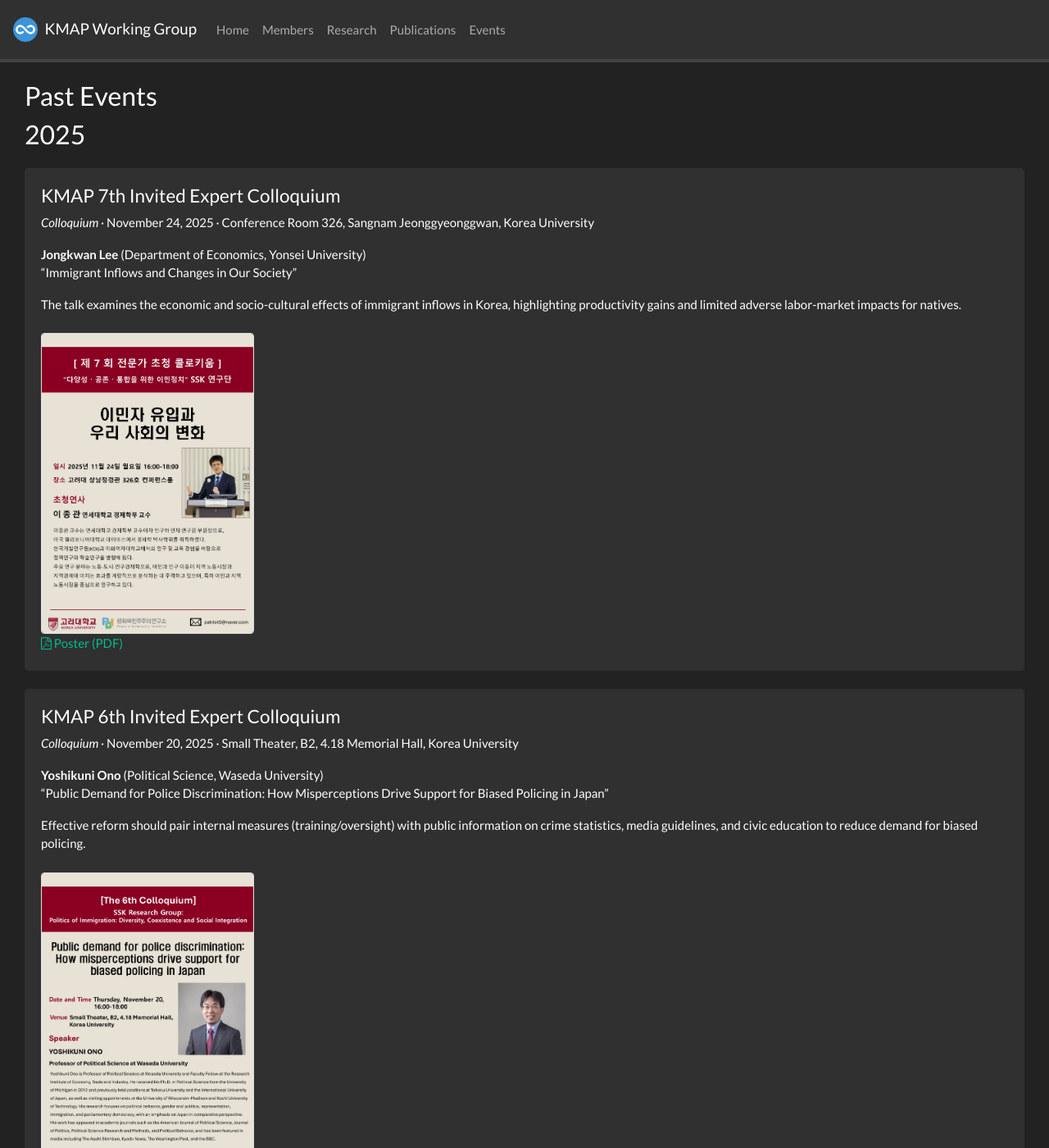
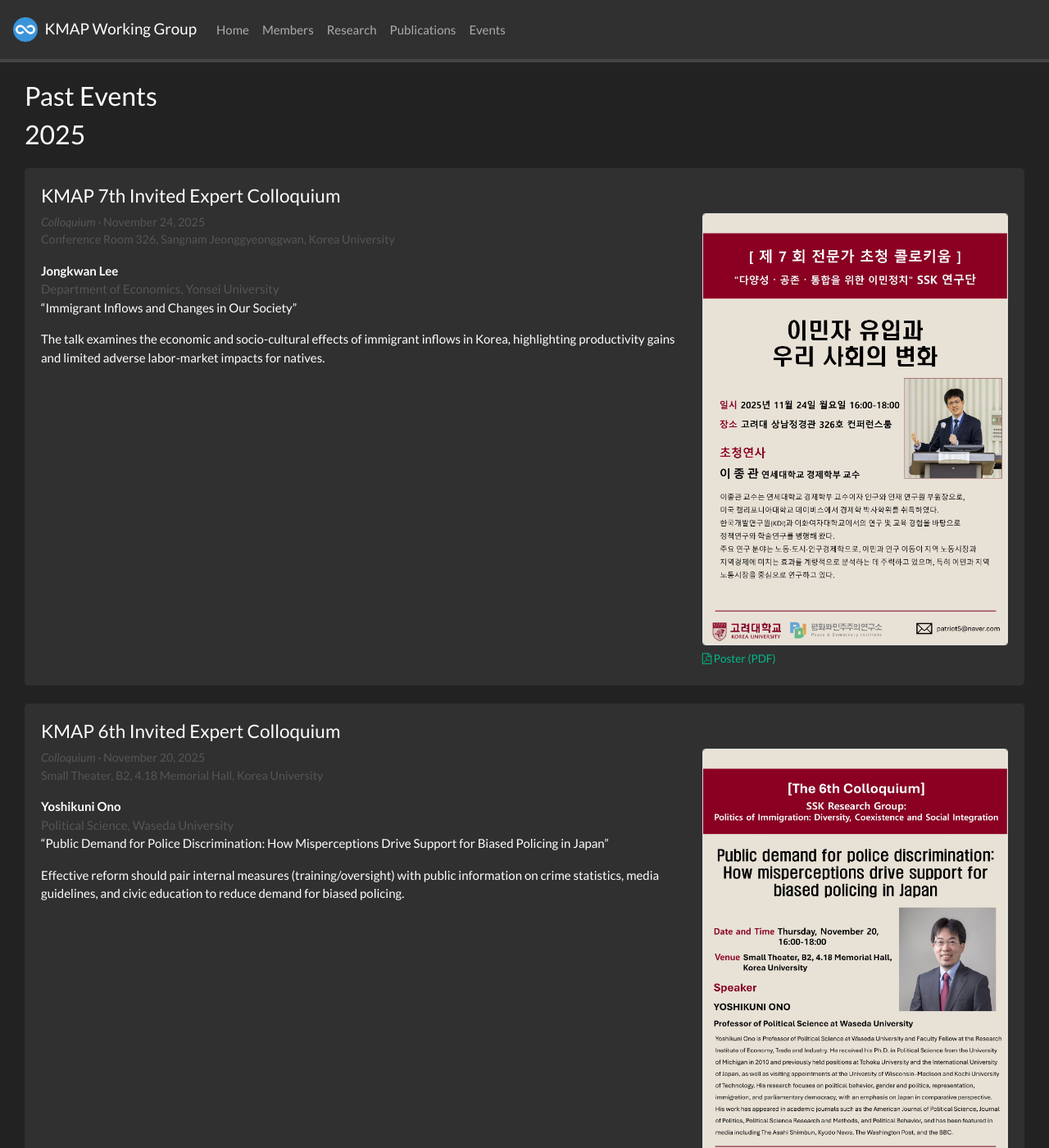
Before and after one commit to kmapgroup/kmapgroup.github.io, a Jekyll site: the page built from _pages/events.md, in a window 1280 px wide and 1400 px high, scrolled down 202 px. Shown: the whole window at 82% size. Built offline with Jekyll 4.4.1, drawn with Linux system fonts in a browser that asks for light colours; nearby versions of some CDN libraries; a style sheet for code colours, icons or effects is not loaded; some of the changed text lies outside the part shown.

Commit message:
Lay out events in two columns: details left, poster right
Bootstrap col-sm-8 / col-sm-4 per event, so the poster sits beside the
description instead of below it. The one event without a poster spans
the full width. Columns stack vertically on narrow screens.

Co-Authored-By: Claude Opus 5 (1M context) <noreply@anthropic.com>

```diff
--- a/_pages/events.md
+++ b/_pages/events.md
@@ -6,12 +6,27 @@ permalink: /events/
 ---
 
 <style>
+/* 이벤트 항목: 왼쪽 설명 / 오른쪽 포스터 2단.
+   좁은 화면(col-sm 미만)에서는 Bootstrap이 자동으로 세로로 쌓는다. */
 .event-poster img {
-  max-width: 260px;
   width: 100%;
   border: 1px solid #ddd;
   border-radius: 4px;
-  margin-top: 8px;
+}
+.event-poster .poster-link {
+  display: inline-block;
+  margin-top: 6px;
+  font-size: 0.9em;
+}
+.event-meta {
+  color: #555;
+  font-size: 0.95em;
+}
+.event-affil {
+  color: #555;
+}
+.jumbotron h4 {
+  margin-top: 0;
 }
 </style>
 
@@ -29,138 +44,178 @@ permalink: /events/
 
 <div class="jumbotron">
 <h4>KMAP 7th Invited Expert Colloquium</h4>
-<p><i>Colloquium</i> &middot; November 24, 2025 &middot; Conference Room 326, Sangnam Jeonggyeonggwan, Korea University</p>
-<p><b>Jongkwan Lee</b> (Department of Economics, Yonsei University)<br>
+<div class="row">
+<div class="col-sm-8">
+<p class="event-meta"><i>Colloquium</i> &middot; November 24, 2025<br>Conference Room 326, Sangnam Jeonggyeonggwan, Korea University</p>
+<p><b>Jongkwan Lee</b><br><span class="event-affil">Department of Economics, Yonsei University</span><br>
 &ldquo;Immigrant Inflows and Changes in Our Society&rdquo;</p>
 <p>The talk examines the economic and socio-cultural effects of immigrant inflows in Korea, highlighting productivity gains and limited adverse labor-market impacts for natives.</p>
-<p class="event-poster">
+</div>
+<div class="col-sm-4 event-poster">
 <a href="{{ site.url }}{{ site.baseurl }}/files/posters/kmap-7th-20251124.pdf" target="_blank">
-<img src="{{ site.url }}{{ site.baseurl }}/images/posters/kmap-7th-20251124.jpg" alt="Poster">
-</a><br>
-<a href="{{ site.url }}{{ site.baseurl }}/files/posters/kmap-7th-20251124.pdf" target="_blank"><i class="fa fa-file-pdf-o"></i> Poster (PDF)</a>
-</p>
+<img src="{{ site.url }}{{ site.baseurl }}/images/posters/kmap-7th-20251124.jpg" alt="Poster for KMAP 7th Invited Expert Colloquium">
+</a>
+<a href="{{ site.url }}{{ site.baseurl }}/files/posters/kmap-7th-20251124.pdf" target="_blank" class="poster-link"><i class="fa fa-file-pdf-o"></i> Poster (PDF)</a>
+</div>
+</div>
 </div>
 
 <div class="jumbotron">
 <h4>KMAP 6th Invited Expert Colloquium</h4>
-<p><i>Colloquium</i> &middot; November 20, 2025 &middot; Small Theater, B2, 4.18 Memorial Hall, Korea University</p>
-<p><b>Yoshikuni Ono</b> (Political Science, Waseda University)<br>
+<div class="row">
+<div class="col-sm-8">
+<p class="event-meta"><i>Colloquium</i> &middot; November 20, 2025<br>Small Theater, B2, 4.18 Memorial Hall, Korea University</p>
+<p><b>Yoshikuni Ono</b><br><span class="event-affil">Political Science, Waseda University</span><br>
 &ldquo;Public Demand for Police Discrimination: How Misperceptions Drive Support for Biased Policing in Japan&rdquo;</p>
 <p>Effective reform should pair internal measures (training/oversight) with public information on crime statistics, media guidelines, and civic education to reduce demand for biased policing.</p>
-<p class="event-poster">
+</div>
+<div class="col-sm-4 event-poster">
 <a href="{{ site.url }}{{ site.baseurl }}/files/posters/kmap-6th-20251120.pdf" target="_blank">
-<img src="{{ site.url }}{{ site.baseurl }}/images/posters/kmap-6th-20251120.jpg" alt="Poster">
-</a><br>
-<a href="{{ site.url }}{{ site.baseurl }}/files/posters/kmap-6th-20251120.pdf" target="_blank"><i class="fa fa-file-pdf-o"></i> Poster (PDF)</a>
-</p>
+<img src="{{ site.url }}{{ site.baseurl }}/images/posters/kmap-6th-20251120.jpg" alt="Poster for KMAP 6th Invited Expert Colloquium">
+</a>
+<a href="{{ site.url }}{{ site.baseurl }}/files/posters/kmap-6th-20251120.pdf" target="_blank" class="poster-link"><i class="fa fa-file-pdf-o"></i> Poster (PDF)</a>
+</div>
+</div>
 </div>
 
 <div class="jumbotron">
 <h4>Lecture</h4>
-<p><i>Invited Lecture</i> &middot; October 27, 2025 &middot; #521, SK Future Hall, Korea University</p>
-<p><b>Taeyoung Kang</b> (UnderScore)<br>
+<div class="row">
+<div class="col-sm-8">
+<p class="event-meta"><i>Invited Lecture</i> &middot; October 27, 2025<br>#521, SK Future Hall, Korea University</p>
+<p><b>Taeyoung Kang</b><br><span class="event-affil">UnderScore</span><br>
 &ldquo;How Are Research and Knowledge Work (Already) Being Automated?&rdquo;</p>
 <p>This lecture explores how research and knowledge work are already being automated with large language models, showcasing Underscore's applied NLP and computational social science workflows.</p>
-<p class="event-poster">
+</div>
+<div class="col-sm-4 event-poster">
 <a href="{{ site.url }}{{ site.baseurl }}/files/posters/lecture-20251027.pdf" target="_blank">
-<img src="{{ site.url }}{{ site.baseurl }}/images/posters/lecture-20251027.jpg" alt="Poster">
-</a><br>
-<a href="{{ site.url }}{{ site.baseurl }}/files/posters/lecture-20251027.pdf" target="_blank"><i class="fa fa-file-pdf-o"></i> Poster (PDF)</a>
-</p>
+<img src="{{ site.url }}{{ site.baseurl }}/images/posters/lecture-20251027.jpg" alt="Poster for Lecture">
+</a>
+<a href="{{ site.url }}{{ site.baseurl }}/files/posters/lecture-20251027.pdf" target="_blank" class="poster-link"><i class="fa fa-file-pdf-o"></i> Poster (PDF)</a>
+</div>
+</div>
 </div>
 
 <div class="jumbotron">
 <h4>KMAP 5th Invited Expert Colloquium</h4>
-<p><i>Colloquium</i> &middot; October 24, 2025 &middot; Conference Room 326, Sangnam Jeonggyeonggwan, Korea University</p>
-<p><b>Minyi Yoo</b> (Migration Research &amp; Training Centre)<br>
+<div class="row">
+<div class="col-sm-8">
+<p class="event-meta"><i>Colloquium</i> &middot; October 24, 2025<br>Conference Room 326, Sangnam Jeonggyeonggwan, Korea University</p>
+<p><b>Minyi Yoo</b><br><span class="event-affil">Migration Research &amp; Training Centre</span><br>
 &ldquo;Building and Utilizing Foundational Data for Immigration Fiscal Analysis&rdquo;</p>
 <p>Introducing practical ways to build and use foundational data for immigration fiscal analysis, and showing how systematic budget analysis can support evidence-based policy decisions, transparency, and long-term fiscal planning under alternative immigration scenarios.</p>
-<p class="event-poster">
+</div>
+<div class="col-sm-4 event-poster">
 <a href="{{ site.url }}{{ site.baseurl }}/files/posters/kmap-5th-20251024.pdf" target="_blank">
-<img src="{{ site.url }}{{ site.baseurl }}/images/posters/kmap-5th-20251024.jpg" alt="Poster">
-</a><br>
-<a href="{{ site.url }}{{ site.baseurl }}/files/posters/kmap-5th-20251024.pdf" target="_blank"><i class="fa fa-file-pdf-o"></i> Poster (PDF)</a>
-</p>
+<img src="{{ site.url }}{{ site.baseurl }}/images/posters/kmap-5th-20251024.jpg" alt="Poster for KMAP 5th Invited Expert Colloquium">
+</a>
+<a href="{{ site.url }}{{ site.baseurl }}/files/posters/kmap-5th-20251024.pdf" target="_blank" class="poster-link"><i class="fa fa-file-pdf-o"></i> Poster (PDF)</a>
+</div>
+</div>
 </div>
 
 <div class="jumbotron">
 <h4>Lecture</h4>
-<p><i>Invited Lecture</i> &middot; August 28, 2025 &middot; #222, Building 1, College of Social Sciences, Kangwon National University</p>
-<p><b>Younghoon Song</b> (Kangwon Institute for Unification Studies, Kangwon National University)<br>
+<div class="row">
+<div class="col-sm-12">
+<p class="event-meta"><i>Invited Lecture</i> &middot; August 28, 2025<br>#222, Building 1, College of Social Sciences, Kangwon National University</p>
+<p><b>Younghoon Song</b><br><span class="event-affil">Kangwon Institute for Unification Studies, Kangwon National University</span><br>
 &ldquo;New Patterns of the Refugee Crisis and the International Community's Response&rdquo;</p>
 <p>The talk examines why the global refugee crisis is expanding and becoming protracted, why conflicts emerge around refugees, and what policy and institutional responses the international community can pursue, drawing on key debates in forced-migration research.</p>
+</div>
+</div>
 </div>
 
 <div class="jumbotron">
 <h4>KMAP&ndash;Gender Politics Research Group Joint Seminar Series</h4>
-<p><i>Special Seminar</i> &middot; May 9, 2025 &middot; #421, SK Future Hall, Korea University</p>
-<p><b>Charles Crabtree</b> (Department of Government, Dartmouth College)<br>
+<div class="row">
+<div class="col-sm-8">
+<p class="event-meta"><i>Special Seminar</i> &middot; May 9, 2025<br>#421, SK Future Hall, Korea University</p>
+<p><b>Charles Crabtree</b><br><span class="event-affil">Department of Government, Dartmouth College</span><br>
 &ldquo;Can AI Help Reduce Prejudice? Evaluating the Effectiveness of AI-Powered Personalized Persuasion on Support for Transgender Rights&rdquo;</p>
 <p>This talk asks whether AI-powered, personalized conversations can reduce prejudice at scale, and presents evidence that a brief chatbot dialogue tailored to individuals' moral values can modestly increase support for transgender rights, with effects that attenuate over time.</p>
-<p class="event-poster">
+</div>
+<div class="col-sm-4 event-poster">
 <a href="{{ site.url }}{{ site.baseurl }}/files/posters/joint-seminar-20250509.pdf" target="_blank">
-<img src="{{ site.url }}{{ site.baseurl }}/images/posters/joint-seminar-20250509.jpg" alt="Poster">
-</a><br>
-<a href="{{ site.url }}{{ site.baseurl }}/files/posters/joint-seminar-20250509.pdf" target="_blank"><i class="fa fa-file-pdf-o"></i> Poster (PDF)</a>
-</p>
+<img src="{{ site.url }}{{ site.baseurl }}/images/posters/joint-seminar-20250509.jpg" alt="Poster for KMAP&ndash;Gender Politics Research Group Joint Seminar Series">
+</a>
+<a href="{{ site.url }}{{ site.baseurl }}/files/posters/joint-seminar-20250509.pdf" target="_blank" class="poster-link"><i class="fa fa-file-pdf-o"></i> Poster (PDF)</a>
+</div>
+</div>
 </div>
 
 <div class="jumbotron">
 <h4>KMAP 4th Invited Expert Colloquium</h4>
-<p><i>Colloquium</i> &middot; April 18, 2025 &middot; #508, Sangnam Jeonggyeonggwan, Korea University</p>
-<p><b>Changwon Lee</b> (Migration Research &amp; Training Centre)<br>
+<div class="row">
+<div class="col-sm-8">
+<p class="event-meta"><i>Colloquium</i> &middot; April 18, 2025<br>#508, Sangnam Jeonggyeonggwan, Korea University</p>
+<p><b>Changwon Lee</b><br><span class="event-affil">Migration Research &amp; Training Centre</span><br>
 &ldquo;Key Terms and Statistics in Immigration Policy&rdquo;</p>
 <p>The talk calls for stronger statistical capacity and governance: digitized administrative inputs, cross-agency collaboration, wider micro-data access, and standardized migration items across major surveys.</p>
-<p class="event-poster">
+</div>
+<div class="col-sm-4 event-poster">
 <a href="{{ site.url }}{{ site.baseurl }}/files/posters/kmap-4th-20250418.pdf" target="_blank">
-<img src="{{ site.url }}{{ site.baseurl }}/images/posters/kmap-4th-20250418.jpg" alt="Poster">
-</a><br>
-<a href="{{ site.url }}{{ site.baseurl }}/files/posters/kmap-4th-20250418.pdf" target="_blank"><i class="fa fa-file-pdf-o"></i> Poster (PDF)</a>
-</p>
+<img src="{{ site.url }}{{ site.baseurl }}/images/posters/kmap-4th-20250418.jpg" alt="Poster for KMAP 4th Invited Expert Colloquium">
+</a>
+<a href="{{ site.url }}{{ site.baseurl }}/files/posters/kmap-4th-20250418.pdf" target="_blank" class="poster-link"><i class="fa fa-file-pdf-o"></i> Poster (PDF)</a>
+</div>
+</div>
 </div>
 
 <div class="jumbotron">
 <h4>KMAP 3rd Invited Expert Colloquium</h4>
-<p><i>Colloquium</i> &middot; February 7, 2025 &middot; #619, Sangnam Jeonggyeonggwan, Korea University</p>
-<p><b>Hyemin Park</b> (NEWWAYS)<br>
+<div class="row">
+<div class="col-sm-8">
+<p class="event-meta"><i>Colloquium</i> &middot; February 7, 2025<br>#619, Sangnam Jeonggyeonggwan, Korea University</p>
+<p><b>Hyemin Park</b><br><span class="event-affil">NEWWAYS</span><br>
 &ldquo;Why Good Politicians Fail to Emerge: A Political System Perspective&rdquo;</p>
 <p>The talk calls for systemic and cultural reforms that nurture talent and enable real-world problem solving. It introduces NewWays' approach: support young candidates, engage 2030 voters, and research diversity-friendly institutions.</p>
-<p class="event-poster">
+</div>
+<div class="col-sm-4 event-poster">
 <a href="{{ site.url }}{{ site.baseurl }}/files/posters/kmap-3rd-20250207.pdf" target="_blank">
-<img src="{{ site.url }}{{ site.baseurl }}/images/posters/kmap-3rd-20250207.jpg" alt="Poster">
-</a><br>
-<a href="{{ site.url }}{{ site.baseurl }}/files/posters/kmap-3rd-20250207.pdf" target="_blank"><i class="fa fa-file-pdf-o"></i> Poster (PDF)</a>
-</p>
+<img src="{{ site.url }}{{ site.baseurl }}/images/posters/kmap-3rd-20250207.jpg" alt="Poster for KMAP 3rd Invited Expert Colloquium">
+</a>
+<a href="{{ site.url }}{{ site.baseurl }}/files/posters/kmap-3rd-20250207.pdf" target="_blank" class="poster-link"><i class="fa fa-file-pdf-o"></i> Poster (PDF)</a>
+</div>
+</div>
 </div>
 
 <div class="jumbotron">
 <h4>KMAP 2nd Invited Expert Colloquium</h4>
-<p><i>Colloquium</i> &middot; January 3, 2025 &middot; Conference Room 326, Sangnam Jeonggyeonggwan, Korea University</p>
-<p><b>John Kuk (Seung-min Kuk)</b> (Department of Political Science, Michigan State University)<br>
+<div class="row">
+<div class="col-sm-8">
+<p class="event-meta"><i>Colloquium</i> &middot; January 3, 2025<br>Conference Room 326, Sangnam Jeonggyeonggwan, Korea University</p>
+<p><b>John Kuk (Seung-min Kuk)</b><br><span class="event-affil">Department of Political Science, Michigan State University</span><br>
 &ldquo;The Economic Origins of Racial Attitudes Polarization&rdquo;</p>
 <p>This colloquium examines whether economic distress causally increases racial resentment and ethnocentric attitudes. It argues that economic hardship can activate in-group identification and out-group bias, thereby shaping racial attitudes.</p>
-<p class="event-poster">
+</div>
+<div class="col-sm-4 event-poster">
 <a href="{{ site.url }}{{ site.baseurl }}/files/posters/kmap-2nd-20250103.pdf" target="_blank">
-<img src="{{ site.url }}{{ site.baseurl }}/images/posters/kmap-2nd-20250103.jpg" alt="Poster">
-</a><br>
-<a href="{{ site.url }}{{ site.baseurl }}/files/posters/kmap-2nd-20250103.pdf" target="_blank"><i class="fa fa-file-pdf-o"></i> Poster (PDF)</a>
-</p>
+<img src="{{ site.url }}{{ site.baseurl }}/images/posters/kmap-2nd-20250103.jpg" alt="Poster for KMAP 2nd Invited Expert Colloquium">
+</a>
+<a href="{{ site.url }}{{ site.baseurl }}/files/posters/kmap-2nd-20250103.pdf" target="_blank" class="poster-link"><i class="fa fa-file-pdf-o"></i> Poster (PDF)</a>
+</div>
+</div>
 </div>
 
 <h3>2024</h3>
 
 <div class="jumbotron">
 <h4>KMAP 1st Invited Expert Colloquium</h4>
-<p><i>Colloquium</i> &middot; December 26, 2024 &middot; Conference Room 326, Sangnam Jeonggyeonggwan, Korea University</p>
-<p><b>Dong-Hoon Seol</b> (Department of Sociology, Jeonbuk National University)<br>
+<div class="row">
+<div class="col-sm-8">
+<p class="event-meta"><i>Colloquium</i> &middot; December 26, 2024<br>Conference Room 326, Sangnam Jeonggyeonggwan, Korea University</p>
+<p><b>Dong-Hoon Seol</b><br><span class="event-affil">Department of Sociology, Jeonbuk National University</span><br>
 &ldquo;The Politics of Immigration in Korea: Labor Markets, Public Opinion, and Immigration Policy&rdquo;</p>
 <p>This colloquium presentation reviews recent changes in Korea's laws, institutions, and policy frameworks related to migrants, with particular attention to the current administration's approach to foreign nationals. It further examines Korea's demographic and labor market challenges and discusses key factors driving recent inflows of foreign residents.</p>
-<p class="event-poster">
+</div>
+<div class="col-sm-4 event-poster">
 <a href="{{ site.url }}{{ site.baseurl }}/files/posters/kmap-1st-20241226.pdf" target="_blank">
-<img src="{{ site.url }}{{ site.baseurl }}/images/posters/kmap-1st-20241226.jpg" alt="Poster">
-</a><br>
-<a href="{{ site.url }}{{ site.baseurl }}/files/posters/kmap-1st-20241226.pdf" target="_blank"><i class="fa fa-file-pdf-o"></i> Poster (PDF)</a>
-</p>
+<img src="{{ site.url }}{{ site.baseurl }}/images/posters/kmap-1st-20241226.jpg" alt="Poster for KMAP 1st Invited Expert Colloquium">
+</a>
+<a href="{{ site.url }}{{ site.baseurl }}/files/posters/kmap-1st-20241226.pdf" target="_blank" class="poster-link"><i class="fa fa-file-pdf-o"></i> Poster (PDF)</a>
+</div>
+</div>
 </div>
 
 
```
